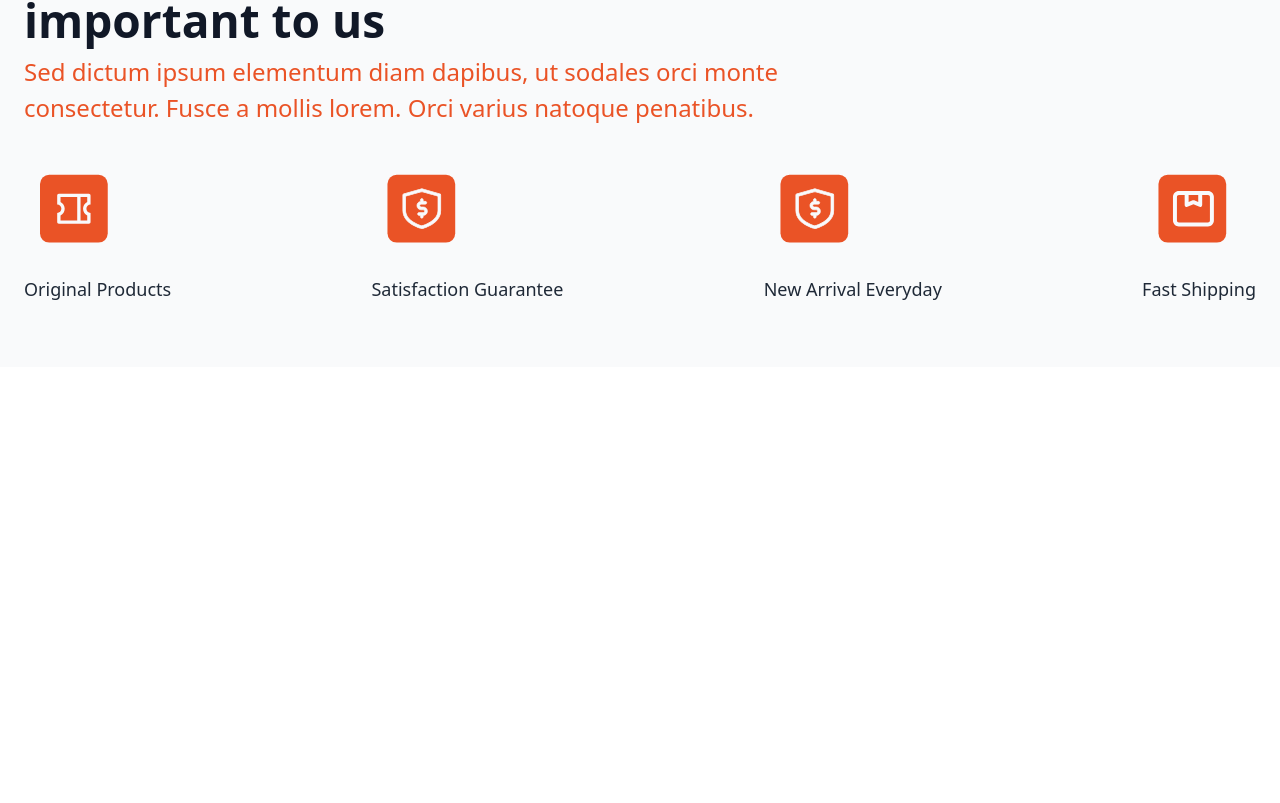
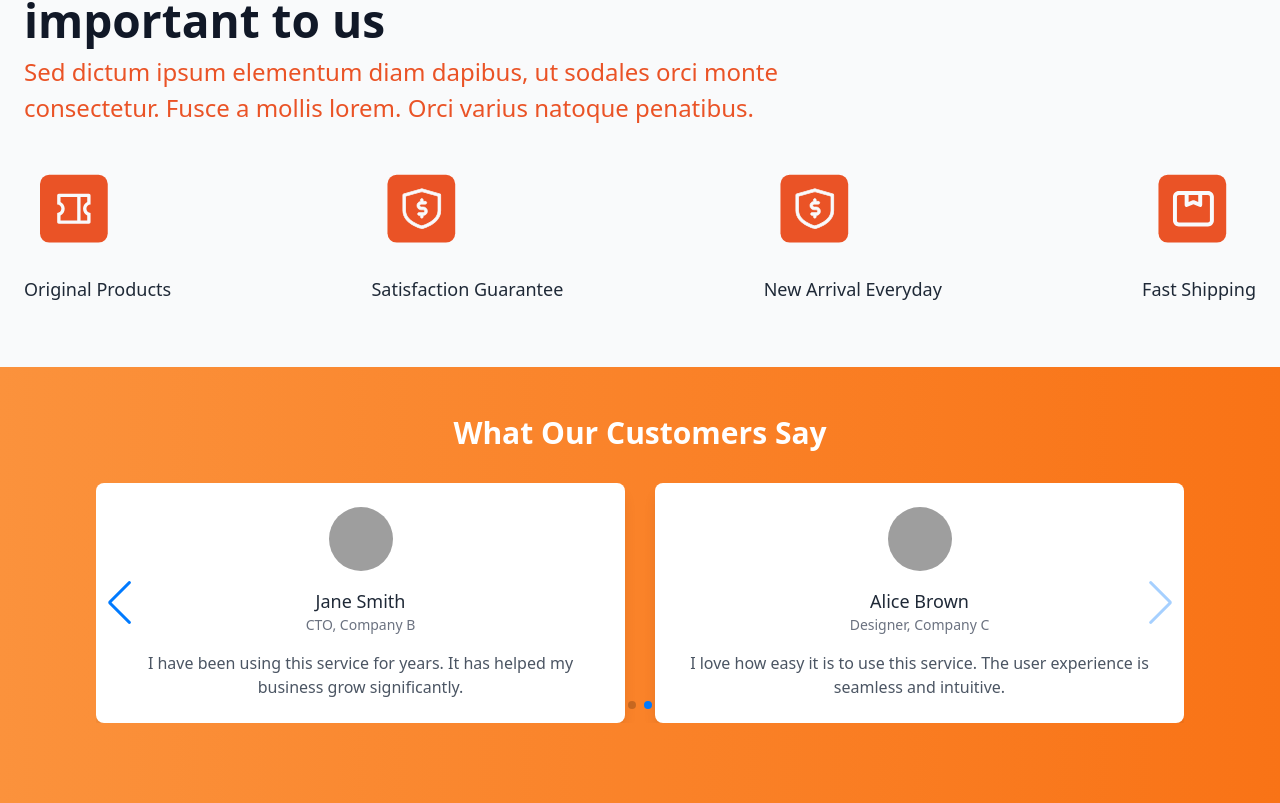
Before and after one commit to haniful360/chez-tati-e-commerce, a Next.js app: page / in a window 1280 px wide. Shown: the part 2029-2832 px from the top of the page. Before the commit the page ends 2396 px from the top, so only its background shows below. Built offline with nearby package versions, Linux system fonts and the light colour scheme; grey boxes are pictures that could not be loaded.

Commit message:
add testmonial section

```diff
--- a/app/page.js
+++ b/app/page.js
@@ -1,6 +1,7 @@
 import Banner from "@/components/home/Banner";
 import CustomerExperience from "@/components/home/CustomerExperience";
 import Products from "@/components/home/Products";
+import TestimonialSlider from "@/components/home/Testmonial";
 import Image from "next/image";
 
 export default function Home() {
@@ -9,6 +10,7 @@ export default function Home() {
       <Banner/>
       <Products/>
       <CustomerExperience/>
+      <TestimonialSlider/>
     </div>
   );
 }
--- /dev/null
+++ b/components/home/Testmonial.jsx
@@ -0,0 +1,83 @@
+// components/TestimonialSlider.js
+'use client';
+// components/TestimonialSlider.js
+import { Swiper, SwiperSlide } from "swiper/react";
+import { Navigation, Pagination, Autoplay } from "swiper/modules";
+import "swiper/css";
+import "swiper/css/navigation";
+import "swiper/css/pagination";
+
+export default function TestimonialSlider() {
+  const testimonials = [
+    {
+      name: "John Doe",
+      role: "CEO, Company A",
+      feedback:
+        "This service is amazing! The product quality is top-notch and the support team is very responsive.",
+      image: "/profile1.jpg",
+    },
+    {
+      name: "Jane Smith",
+      role: "CTO, Company B",
+      feedback:
+        "I have been using this service for years. It has helped my business grow significantly.",
+      image: "/profile2.jpg",
+    },
+    {
+      name: "Alice Brown",
+      role: "Designer, Company C",
+      feedback:
+        "I love how easy it is to use this service. The user experience is seamless and intuitive.",
+      image: "/profile3.jpg",
+    },
+  ];
+
+  return (
+    <div className="bg-gradient-to-r from-orange-400 to-orange-500 py-12">
+      <div className="max-w-6xl mx-auto px-4 sm:px-6 lg:px-8">
+        <h2 className="text-3xl font-semibold text-white text-center">
+          What Our Customers Say
+        </h2>
+        <Swiper
+          modules={[Navigation, Pagination, Autoplay]}
+          spaceBetween={30}
+          slidesPerView={1}
+          navigation
+          pagination={{ clickable: true }}
+          autoplay={{ delay: 3000 }}
+          breakpoints={{
+            640: {
+              slidesPerView: 1,
+            },
+            1024: {
+              slidesPerView: 2,
+            },
+          }}
+          className="mt-8"
+        >
+          {testimonials.map((testimonial, index) => (
+            <SwiperSlide key={index}>
+              <div className="bg-white rounded-lg shadow-lg p-6 flex flex-col items-center text-center">
+                <img
+                  src={testimonial.image}
+                  alt={testimonial.name}
+                  className="w-16 h-16 rounded-full object-cover mb-4"
+                />
+                <h3 className="text-lg font-medium text-gray-800">
+                  {testimonial.name}
+                </h3>
+                <p className="text-sm text-gray-500">{testimonial.role}</p>
+                <p className="mt-4 text-gray-600">{testimonial.feedback}</p>
+              </div>
+            </SwiperSlide>
+          ))}
+        </Swiper>
+
+        {/* Pagination Dots Positioned Together */}
+        <div className="mt-8 flex justify-center">
+          <div className="swiper-pagination"></div>
+        </div>
+      </div>
+    </div>
+  );
+}
```
